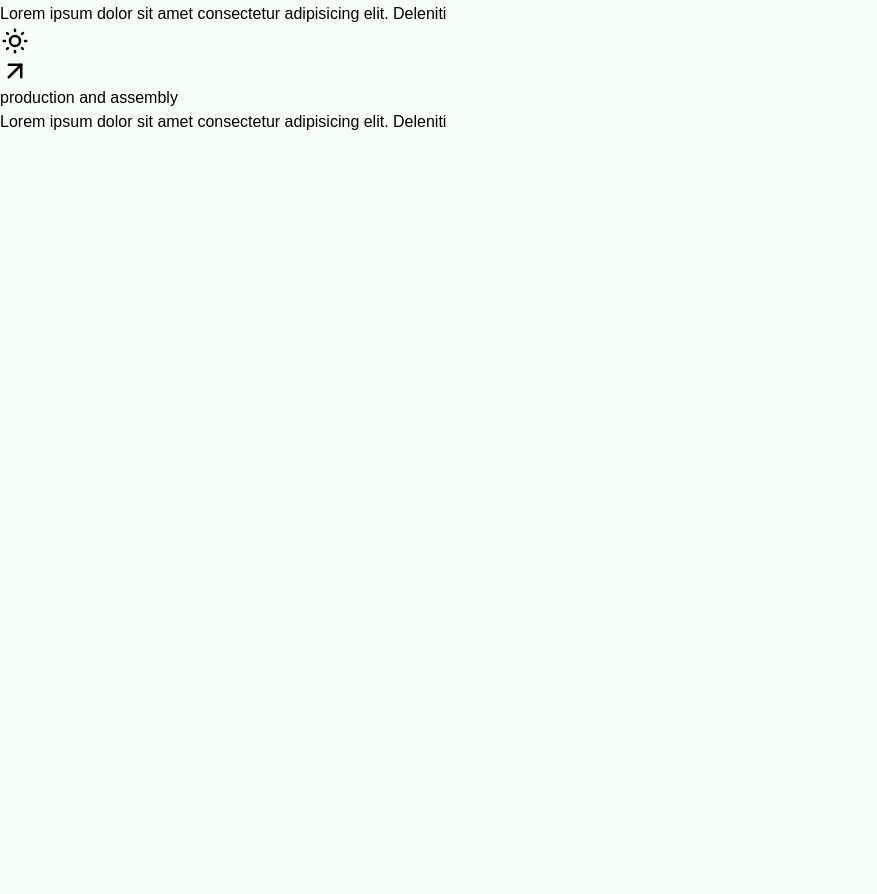
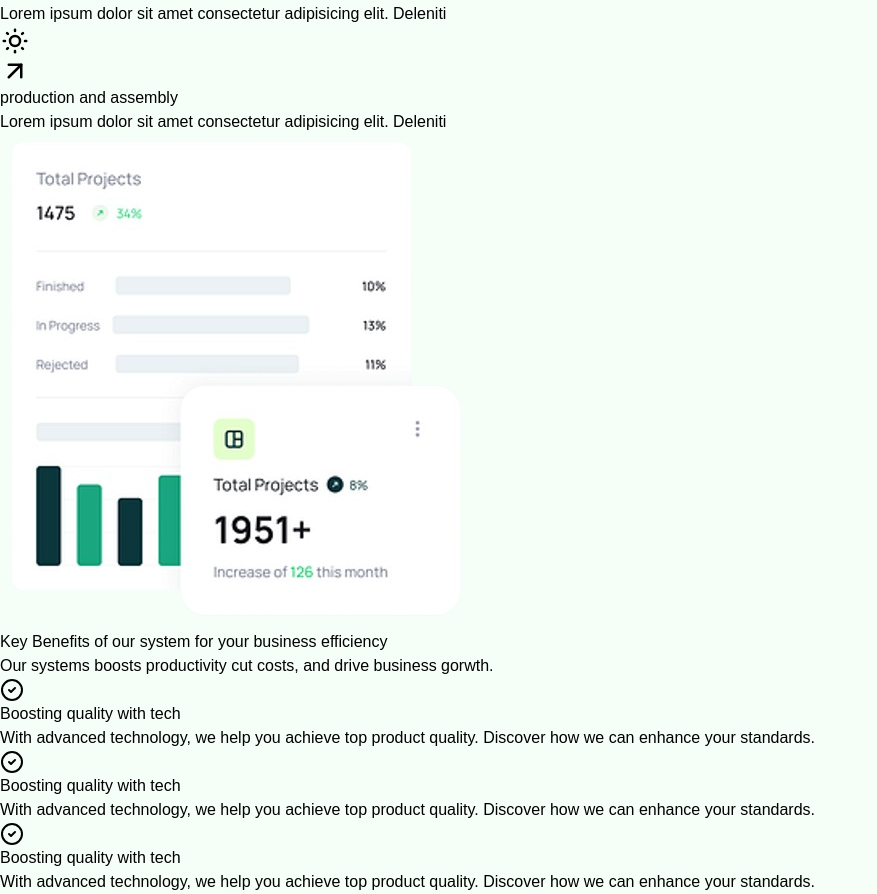
Before and after one commit to abdulazizk2/frontend-clone, a React (Vite) app: page / in a window 1280 px wide. Shown: the part 1244-2138 px from the top of the page, without its empty margins (0-877 px from the left). Before the commit the page ends 1378 px from the top, so only its background shows below. Built offline with nearby package versions, Linux system fonts and the light colour scheme; a web font is replaced by a local one.

Commit message:
Service Tab Completed

```diff
--- a/src/App.jsx
+++ b/src/App.jsx
@@ -3,15 +3,17 @@ import Navbar from "./components/Navbar";
 import Card from "./components/Card";
 import HeroSection from "./components/HeroSection";
 import Services from "./components/Services";
+import AboutUs from "./components/AboutUs";
 
 function App() {
   return (
     <>
-      <div className="container pt-3 w-5/6 m-auto">
+      <div className="w-full sm:container sm:pt-3 sm:w-5/6 sm:m-auto">
         <Navbar />
         <HeroSection />
         <Card />
         <Services />
+        <AboutUs />
       </div>
     </>
   );
--- /dev/null
+++ b/src/components/AboutUs.jsx
@@ -0,0 +1,39 @@
+import { CircleCheck } from "lucide-react"
+
+const AboutUs = () => {
+  return (
+    <div className="container bg-white text-center pt-7 rounded-md text-black pb-10">
+      <div className="flex items-center justify-center gap-10 mt-20">
+        <div className="max-w-[55%]">
+          <img src="../card.png" alt="product-card" className="bg-slate-100 border rounded-xl p-10" />
+        </div>
+        <div className="max-w-[45%] text-left"><h1 className="text-4xl mt-8 mb-5 capitalize">Key Benefits of our system for <span className="capitalize">your business efficiency</span></h1>
+          <p className="font-[16px] text-gray-500">Our systems boosts productivity cut costs, and drive business gorwth.</p>
+          <div>
+            <div className="flex items-center mt-12">
+              <CircleCheck />
+              <h2 className="ml-4 text-2xl">Boosting quality with tech</h2>
+            </div>
+            <p className="px-10 font-[16px] text-gray-500 mt-3">With advanced technology, we help you achieve top product quality.
+            Discover how we can enhance your standards.</p>
+            <div className="flex items-center mt-2">
+              <CircleCheck />
+              <h2 className="ml-4 text-2xl">Boosting quality with tech</h2>
+            </div>
+            <p className="px-10 font-[16px] text-gray-500 mt-3">With advanced technology, we help you achieve top product quality.
+            Discover how we can enhance your standards.</p>
+            <div className="flex items-center mt-2">
+              <CircleCheck />
+              <h2 className="ml-4 text-2xl">Boosting quality with tech</h2>
+            </div>
+            <p className="px-10 font-[16px] text-gray-500 mt-3">With advanced technology, we help you achieve top product quality.
+            Discover how we can enhance your standards.</p>
+          </div>
+
+        </div>
+      </div>
+    </div>
+  )
+}
+
+export default AboutUs
--- a/src/components/Navbar.jsx
+++ b/src/components/Navbar.jsx
@@ -1,5 +1,3 @@
-import React from "react";
-
 const Navbar = () => {
   const NavLink = [
     { link: "/", menu: "Home" },
@@ -14,8 +12,8 @@ const Navbar = () => {
           <div className="logo">Prodmast</div>
           <nav className="flex gap-6">
             {NavLink.map((loop) => (
-              <ul >
-                <a className="text-gray-500 hover:text-black" key={loop.index} href={loop.link}>
+              <ul key={loop.index}>
+                <a className="text-gray-500 hover:text-black"  href={loop.link}>
                   {loop.menu}
                 </a>
               </ul>
--- a/src/components/Services.jsx
+++ b/src/components/Services.jsx
@@ -1,5 +1,4 @@
 import { ArrowUpRight, SunMedium } from "lucide-react";
-import React from "react";
 
 const Services = () => {
   return (
@@ -9,7 +8,7 @@ const Services = () => {
         <br /> Manufacturing Services
       </h1>
       <p>Simplify operations with our efficient and quality-focused service</p>
-      <div className="sm:flex justify-center items-center gap-12 p-6 max-w-[95%] mx-auto">
+      <div className="flex flex-col sm:flex sm:flex-row justify-center items-center gap-12 p-6 max-w-[95%] mx-auto">
         <div className="h-56 py-6 bg-gray-900 px-3 w-80 rounded-md bg-clip-padding backdrop-filter backdrop-blur-md bg-opacity-20 shadow-lg">
           <div className="flex justify-between items-center">
             <SunMedium size={30} />
```
Also changed, not shown: public/card.png (added).
